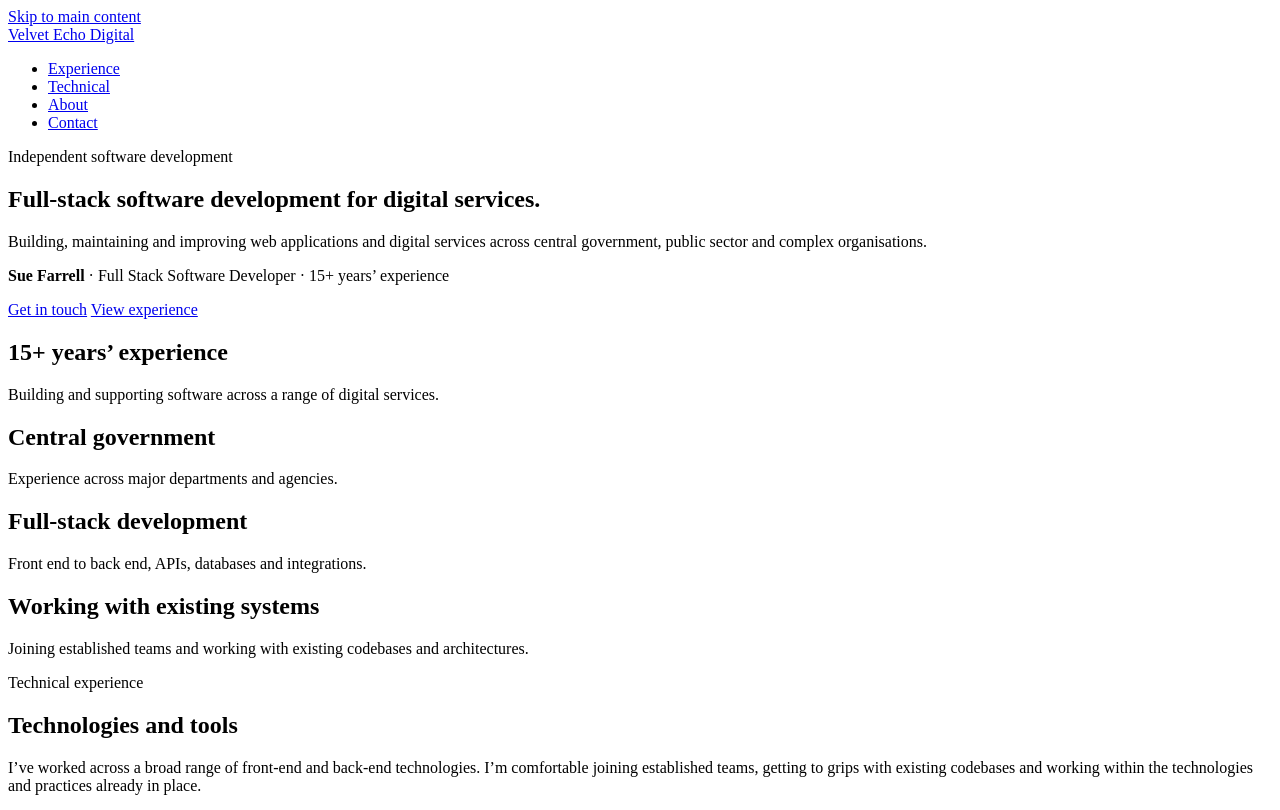
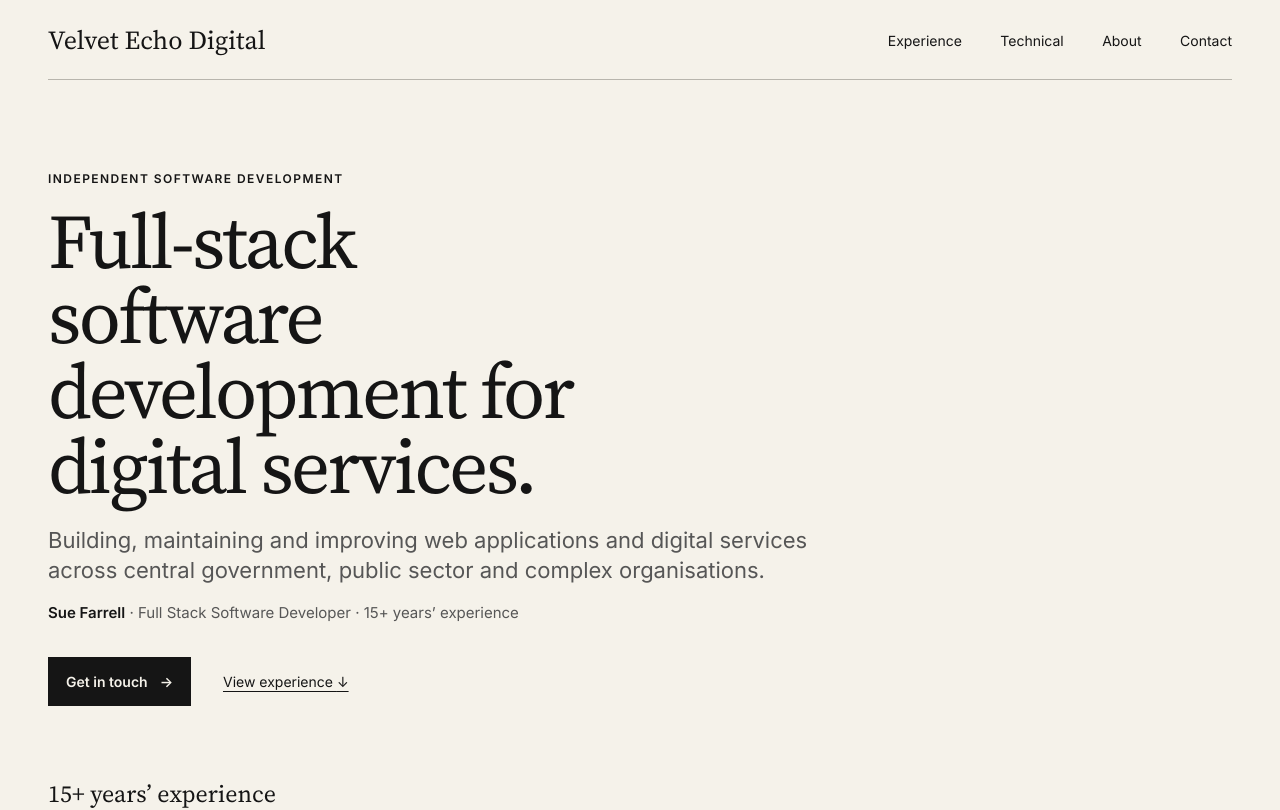
Before and after one commit to velvet-echo-digital/website, a website: page public/index.html in a window 1280 px wide. Shown: the top 810 px of the page. Drawn offline with Linux system fonts and the light colour scheme.

Commit message:
Add typography and hero styling

```diff
--- a/public/css/main.css
+++ b/public/css/main.css
@@ -0,0 +1,259 @@
+@font-face {
+  font-family: "Source Serif 4";
+  src: url("/fonts/SourceSerif4-Regular.otf.woff2") format("woff2");
+  font-style: normal;
+  font-weight: 400;
+  font-display: swap;
+}
+
+@font-face {
+  font-family: "Inter";
+  src: url("/fonts/Inter-Regular.woff2") format("woff2");
+  font-style: normal;
+  font-weight: 400;
+  font-display: swap;
+}
+
+@font-face {
+  font-family: "Inter";
+  src: url("/fonts/Inter-SemiBold.woff2") format("woff2");
+  font-style: normal;
+  font-weight: 600;
+  font-display: swap;
+}
+
+:root {
+  --colour-background: #f5f2ea;
+  --colour-text: #151515;
+  --colour-muted: #565656;
+  --colour-rule: #b8b5ad;
+
+  --font-heading: "Source Serif 4", Georgia, "Times New Roman", serif;
+  --font-body: "Inter", Arial, sans-serif;
+
+  --page-width: 80rem;
+  --page-gutter: clamp(1.25rem, 4vw, 3rem);
+}
+
+*,
+*::before,
+*::after {
+  box-sizing: border-box;
+}
+
+html {
+  scroll-behavior: smooth;
+}
+
+body {
+  margin: 0;
+  background: var(--colour-background);
+  color: var(--colour-text);
+  font-family: var(--font-body);
+  font-size: 1rem;
+  line-height: 1.5;
+}
+
+h1,
+h2,
+h3,
+p {
+  margin-block-start: 0;
+}
+
+h1,
+h2 {
+  font-family: var(--font-heading);
+  font-weight: 400;
+  line-height: 0.98;
+}
+
+a {
+  color: inherit;
+}
+
+a:focus-visible {
+  outline: 0.1875rem solid currentColor;
+  outline-offset: 0.25rem;
+}
+
+.container {
+  width: min(
+    calc(100% - (var(--page-gutter) * 2)),
+    var(--page-width)
+  );
+  margin-inline: auto;
+}
+
+.skip-link {
+  position: absolute;
+  top: 0;
+  left: 0;
+  padding: 0.75rem 1rem;
+  background: var(--colour-text);
+  color: var(--colour-background);
+  transform: translateY(-100%);
+  z-index: 100;
+}
+
+.skip-link:focus {
+  transform: translateY(0);
+}
+
+/* Header */
+
+.site-header__inner {
+  display: flex;
+  align-items: center;
+  justify-content: space-between;
+  gap: 2rem;
+  min-height: 5rem;
+  border-bottom: 1px solid var(--colour-rule);
+}
+
+.site-brand {
+  display: inline-flex;
+  align-items: center;
+  gap: 0.75rem;
+  color: var(--colour-text);
+  text-decoration: none;
+}
+
+.site-brand__mark {
+  display: none;
+  width: 2.5rem;
+  height: 2.5rem;
+  flex: 0 0 auto;
+}
+
+.site-brand__name {
+  font-family: var(--font-heading);
+  font-size: 1.625rem;
+  font-weight: 400;
+  line-height: 1;
+}
+
+.primary-nav ul {
+  display: flex;
+  align-items: center;
+  gap: clamp(1.25rem, 3vw, 2.5rem);
+  margin: 0;
+  padding: 0;
+  list-style: none;
+}
+
+.primary-nav a {
+  font-size: 0.875rem;
+  text-decoration: none;
+}
+
+.primary-nav a:hover {
+  text-decoration: underline;
+  text-underline-offset: 0.25em;
+}
+
+/* Hero */
+
+main > section:first-child {
+  padding-block: clamp(3rem, 7vw, 6rem) 2rem;
+}
+
+main > section:first-child > p:first-child {
+  margin-bottom: 1rem;
+  font-size: 0.75rem;
+  font-weight: 600;
+  letter-spacing: 0.12em;
+  text-transform: uppercase;
+}
+
+h1 {
+  max-width: 14ch;
+  margin-bottom: 1.25rem;
+  font-size: clamp(3rem, 6vw, 5.75rem);
+  letter-spacing: -0.035em;
+}
+
+.hero__intro {
+  max-width: 48rem;
+  margin-bottom: 1rem;
+  color: var(--colour-muted);
+  font-size: clamp(1.125rem, 2vw, 1.375rem);
+  line-height: 1.4;
+}
+
+.hero__meta {
+  margin-bottom: 2rem;
+  color: var(--colour-muted);
+  font-size: 0.9375rem;
+}
+
+.hero__meta strong {
+  color: var(--colour-text);
+  font-weight: 600;
+}
+
+.hero__actions {
+  display: flex;
+  align-items: center;
+  gap: 2rem;
+  margin-bottom: clamp(3rem, 6vw, 5rem);
+}
+
+.button {
+  display: inline-flex;
+  align-items: center;
+  gap: 0.75rem;
+  padding: 0.875rem 1.125rem;
+  background: var(--colour-text);
+  color: var(--colour-background);
+  font-size: 0.875rem;
+  font-weight: 600;
+  text-decoration: none;
+}
+
+.button:hover {
+  text-decoration: underline;
+  text-underline-offset: 0.2em;
+}
+
+.text-link {
+  font-size: 0.875rem;
+  text-underline-offset: 0.25em;
+}
+
+@media (max-width: 42rem) {
+  .site-header__inner {
+    align-items: flex-start;
+    flex-direction: column;
+    gap: 1rem;
+    padding-block: 1.25rem;
+  }
+
+  .primary-nav {
+    width: 100%;
+  }
+
+  .primary-nav ul {
+    justify-content: space-between;
+    gap: 0.75rem;
+  }
+
+  h1 {
+    font-size: clamp(2.75rem, 13vw, 4.5rem);
+  }
+
+  .hero__meta span {
+    display: none;
+  }
+
+  .hero__meta {
+    display: grid;
+    gap: 0.2rem;
+  }
+
+  .hero__actions {
+    align-items: flex-start;
+    flex-direction: column;
+    gap: 1.25rem;
+  }
+}
--- a/public/index.html
+++ b/public/index.html
@@ -14,13 +14,16 @@
 </head>
 
 <body>
-   <a href="#main-content">Skip to main content</a>
-  <header>
-    <a href="/" aria-label="Velvet Echo Digital, home">
-      Velvet Echo Digital
+   <a class="skip-link" href="#main-content">Skip to main content</a>
+  <header class="site-header">
+    <div class="container site-header__inner">
+
+        <a class="site-brand" href="/" aria-label="Velvet Echo Digital, home">
+            <span class="site-brand__mark" aria-hidden="true"></span>
+            <span class="site-brand__name">Velvet Echo Digital</span>
         </a>
 
-    <nav aria-label="Primary navigation">
+        <nav class="primary-nav" aria-label="Primary navigation">
             <ul>
                 <li><a href="#experience">Experience</a></li>
                 <li><a href="#technical">Technical</a></li>
@@ -28,9 +31,11 @@
                 <li><a href="#contact">Contact</a></li>
             </ul>
         </nav>
+
+    </div>
   </header>
 
-  <main id="main-content">
+  <main id="main-content" class="container">
     <section aria-labelledby="intro-heading">
       <p>Independent software development</p>
 
@@ -38,13 +43,13 @@
         Full-stack software development for digital services.
       </h1>
 
-      <p>
+      <p class="hero__intro">
         Building, maintaining and improving web applications and digital
         services across central government, public sector and complex
         organisations.
       </p>
 
-      <p>
+      <p class="hero__meta">
         <strong>Sue Farrell</strong>
         <span aria-hidden="true"> · </span>
         Full Stack Software Developer
@@ -52,9 +57,11 @@
         15+ years’ experience
     </p>
 
-      <p>
-        <a href="#contact">Get in touch</a>
-        <a href="#experience">View experience</a>
+    <p class="hero__actions">
+        <a class="button" href="#contact">Get in touch <span aria-hidden="true">→</span></a>
+        <a class="text-link" href="#experience">
+            View experience <span aria-hidden="true">↓</span>
+        </a>
     </p>
 
       <div>
@@ -188,8 +195,10 @@
     </section>
   </main>
 
-  <footer>
+  <footer class="site-footer">
+    <div class="container">
         <p>© 2026 Velvet Echo Digital Ltd</p>
+    </div>
   </footer>
 </body>
 </html>
```
Also changed, not shown: public/fonts/Inter-Regular.woff2 (added), public/fonts/Inter-SemiBold.woff2 (added), public/fonts/SourceSerif4-Regular.otf.woff2 (added). Lines whose indentation alone changed are shown as unchanged.
